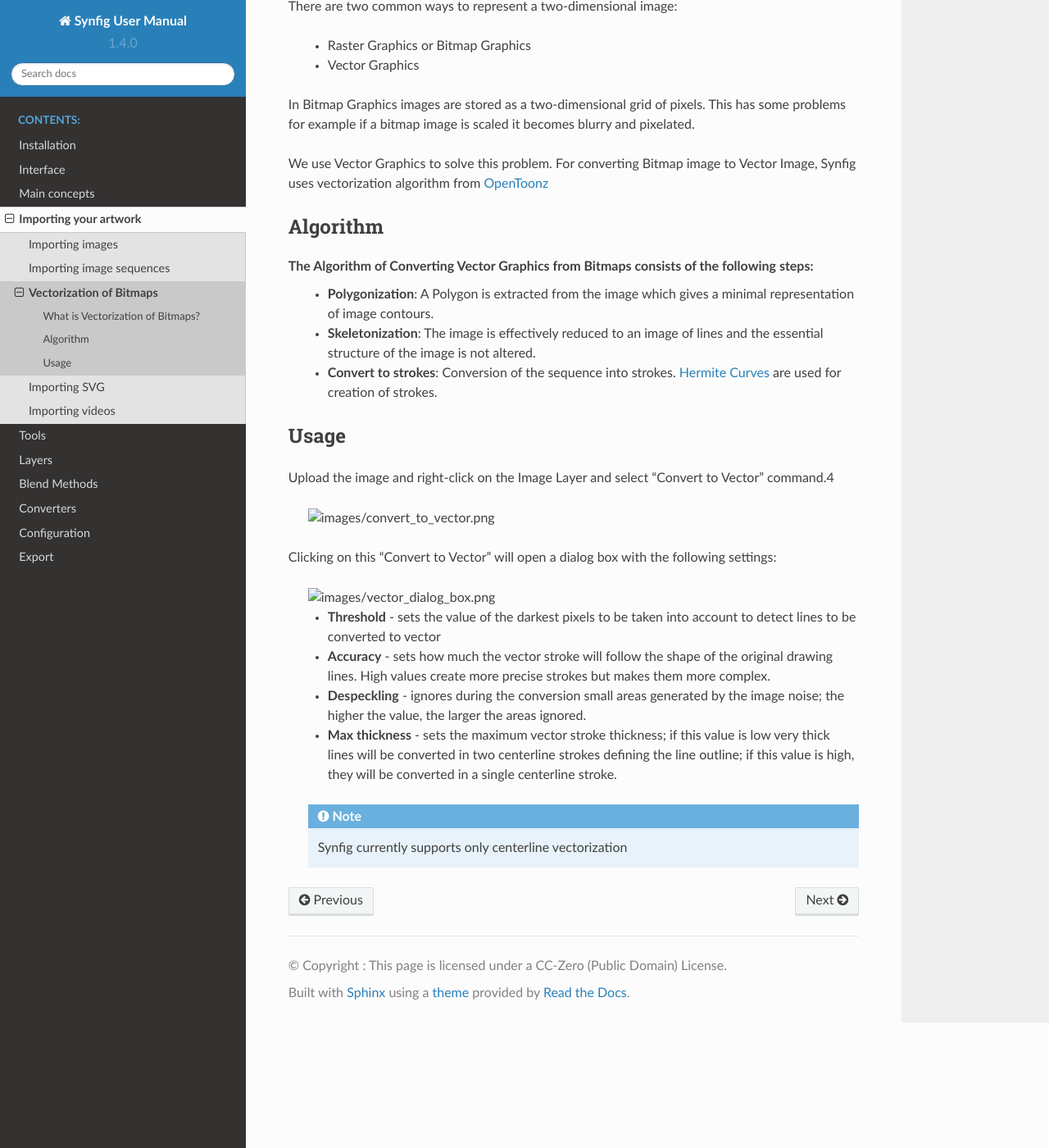
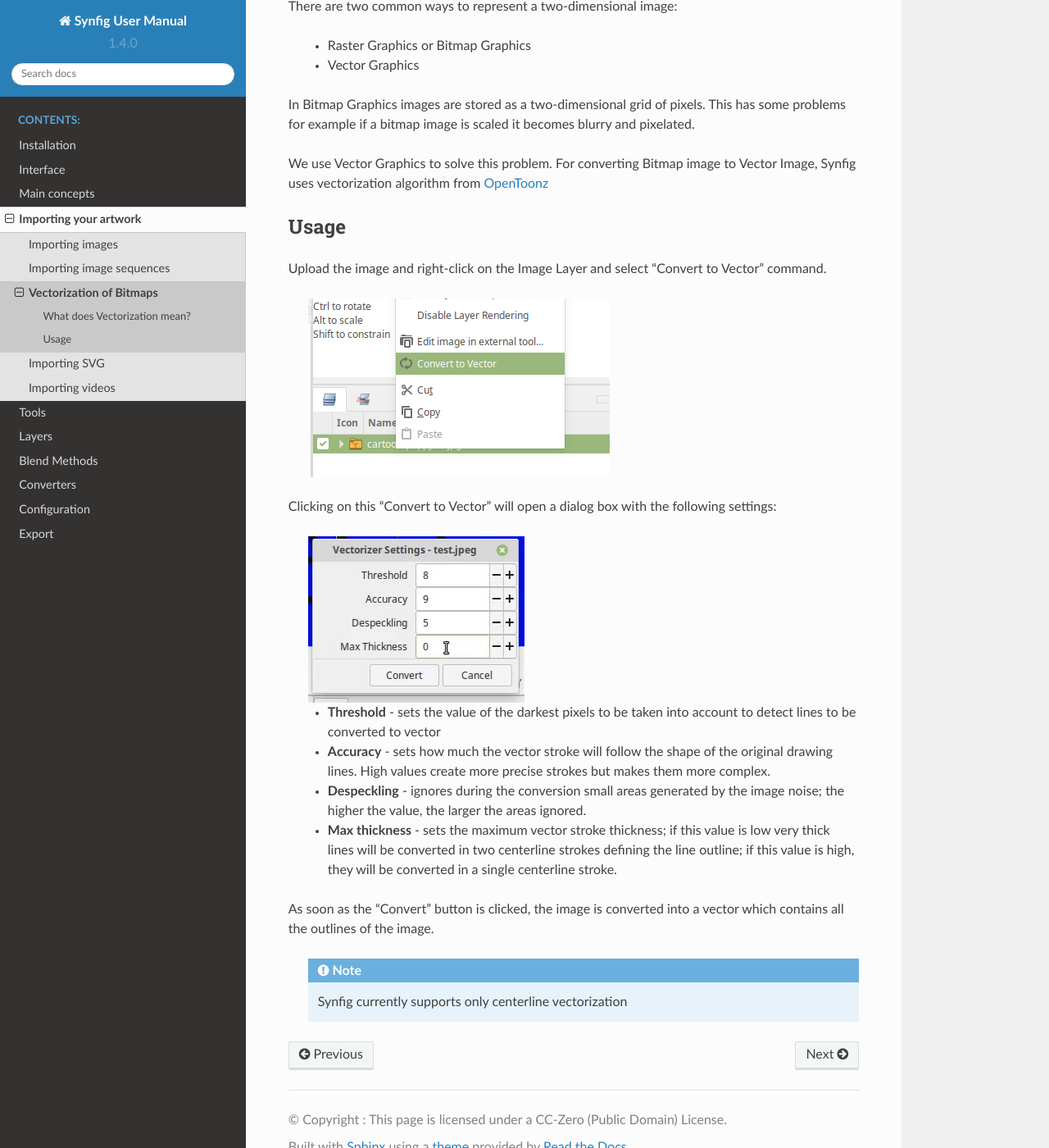
Before and after one commit to synfig/synfig-docs, a Sphinx documentation site: the page built from source/artwork_import/vectorization.rst, in a window 1280 px wide and 1400 px high, scrolled down 292 px. Shown: the whole window at 82% size. Built offline with Sphinx 7.4.7 and the Read the Docs theme 2.0.0, drawn with Linux system fonts in a browser that asks for light colours; pages that are not in the unit, such as notebooks, are missing from menus; some of the changed text lies outside the part shown.

Commit message:
Modified the Vectorization Documentation

```diff
--- a/source/artwork_import/vectorization.rst
+++ b/source/artwork_import/vectorization.rst
@@ -3,7 +3,7 @@ Vectorization of Bitmaps
 
 Synfig Studio comes with a feature of Vectorization of Bitmaps. In this tutorial, we will learn what is Vectorization feature and how to use it. :)
 
-What is Vectorization of Bitmaps?
+What does Vectorization mean?
 ~~~~~~~~~~~~~~~~~~~~~~~~~~~~~~~
 There are two common ways to represent a two-dimensional image:
 
@@ -14,18 +14,9 @@ In Bitmap Graphics images are stored as a two-dimensional grid of pixels. This h
 
 We use Vector Graphics to solve this problem. For converting Bitmap image to Vector Image, Synfig uses vectorization algorithm from `OpenToonz <https://opentoonz.github.io/e/>`_
 
-Algorithm
-~~~~~~~~~~~~~~~~~~~~~~~~~~~~~~~
-The Algorithm of Converting Vector Graphics from Bitmaps consists of the following steps:
-    * **Polygonization**: A Polygon is extracted from the image which gives a minimal representation of image contours.
-    * **Skeletonization**: The image is effectively reduced to an image of lines and the essential structure of the image is not altered.
-    * **Convert to strokes**: Conversion of the sequence into strokes. `Hermite Curves <https://www.inf.ed.ac.uk/teaching/courses/cg/d3/hermite.html>`_ are used for creation of strokes.
-
-
-
 Usage
 ~~~~~~~~~~~~~~~~~~~~~~~~~~~~~~~
-Upload the image and right-click on the Image Layer and select "Convert to Vector" command.4
+Upload the image and right-click on the Image Layer and select "Convert to Vector" command.
 
     .. image:: ../images/convert_to_vector.png
 
@@ -39,6 +30,8 @@ Clicking on this "Convert to Vector" will open a dialog box with the following s
     * **Despeckling** - ignores during the conversion small areas generated by the image noise; the higher the value, the larger the areas ignored.
     * **Max thickness** - sets the maximum vector stroke thickness; if this value is low very thick lines will be converted in two centerline strokes defining the line outline; if this value is high, they will be converted in a single centerline stroke.
 
+As soon as the "Convert" button is clicked, the image is converted into a vector which contains all the outlines of the image.
+
     .. note::
 
      Synfig currently supports only centerline vectorization
```
Also changed, not shown: source/images/convert_to_vector.png (added), source/images/vector_dialog_box.png (added).
